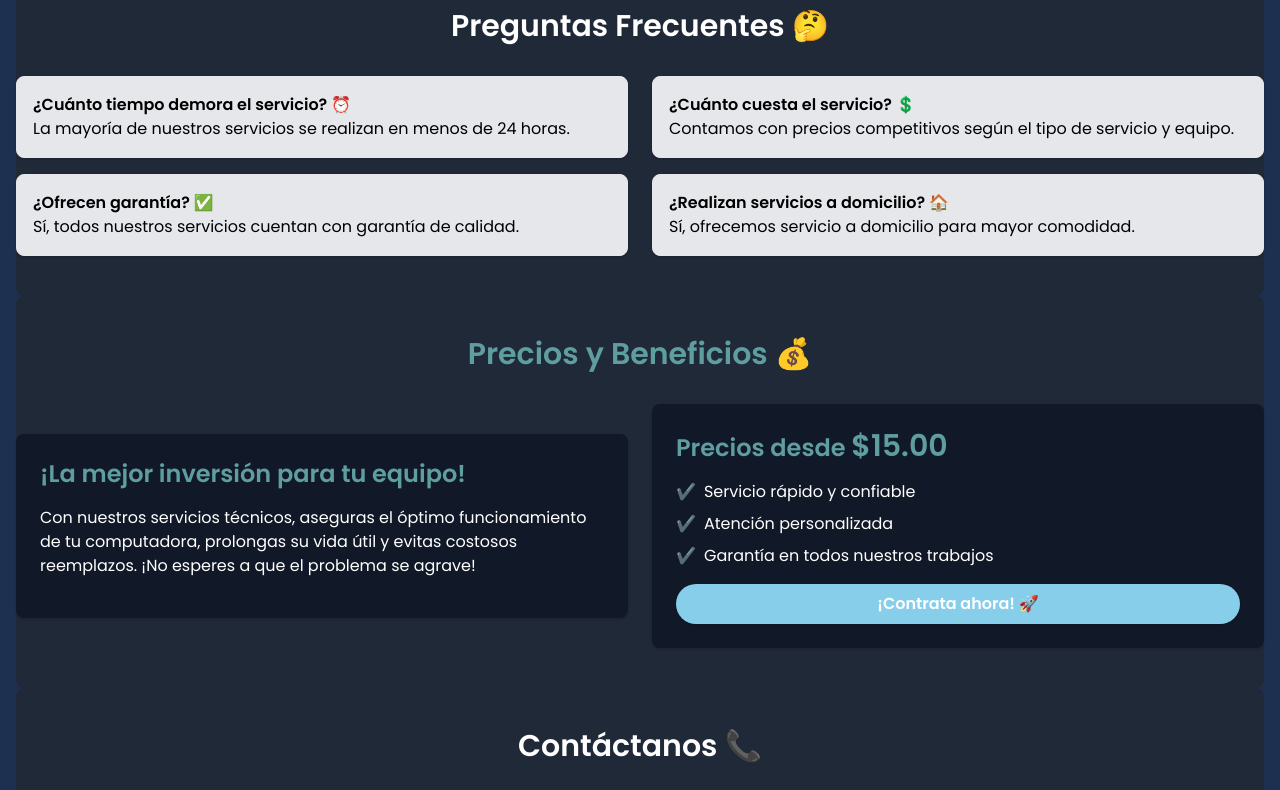
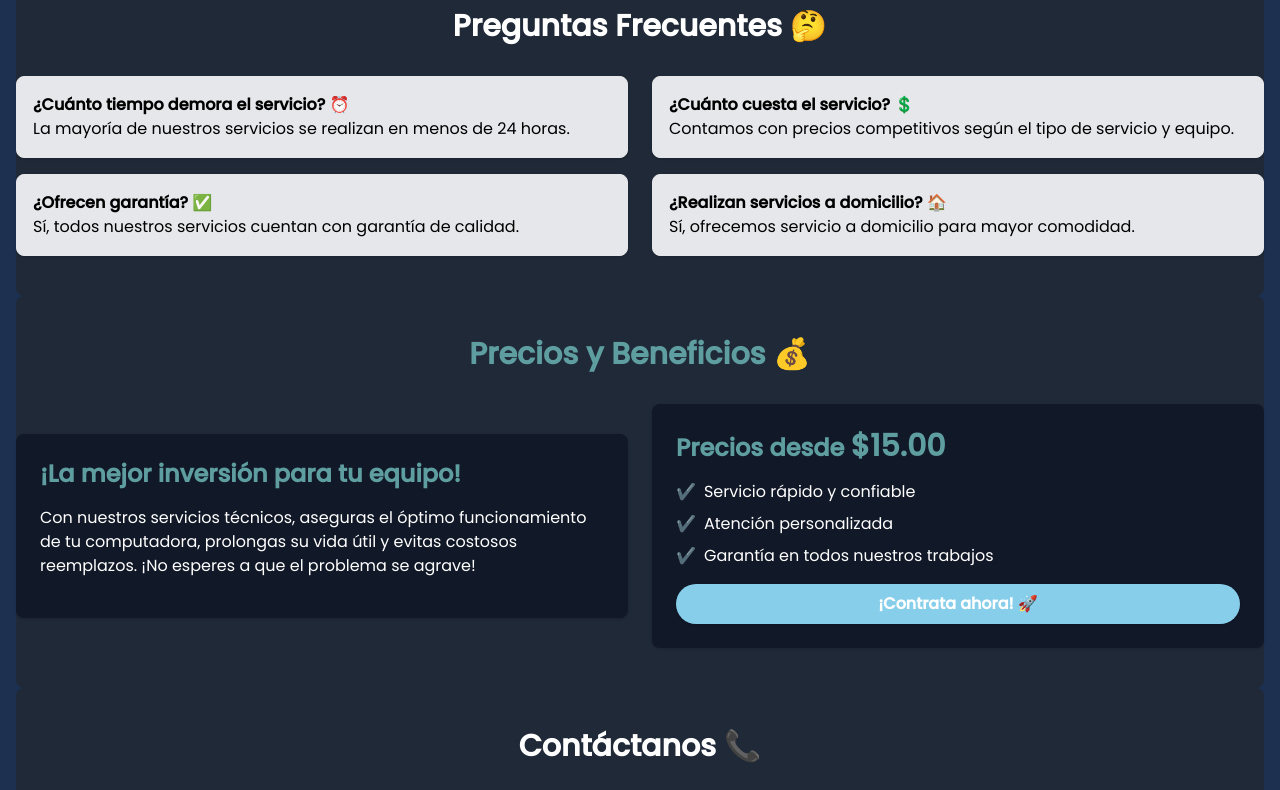
Before and after one commit to Ozcode25/Softwaresymas3.0, a plain HTML site: page index.html in a window 1280 px wide. Shown: the part 1497-2287 px from the top of the page. Drawn offline with nearby package versions, Linux system fonts and the light colour scheme.

Commit message:
Update index.html

```diff
--- a/index.html
+++ b/index.html
@@ -2,7 +2,7 @@
 <html lang="es">
 <head>
   <meta charset="UTF-8" />
-  <meta name="viewport" content="width=device-width, initial-scale=0.0" />
+  <meta name="viewport" content="width=device-width, initial-scale=1.0" />
   <title>SOFTWARESYMAS - Servicio Técnico de Computadoras 💻🔧</title>
   <!-- Importando Tailwind CSS desde CDN -->
   <script src="https://cdn.tailwindcss.com"></script>
@@ -12,7 +12,7 @@
   <!-- Fuente para el título -->
   <link href="https://fonts.googleapis.com/css2?family=Montserrat:wght@700&display=swap" rel="stylesheet">
   <!-- Fuente para el contenido -->
-  <link href="https://fonts.googleapis.com/css2?family=Poppins:wght@300;400;600&display=swap" rel="stylesheet">
+  <link href="https://fonts.googleapis.com/css2?family=Poppins:wght@300;400;500&display=swap" rel="stylesheet">
   <style>
     body {
       font-family: 'Poppins', sans-serif;
```
